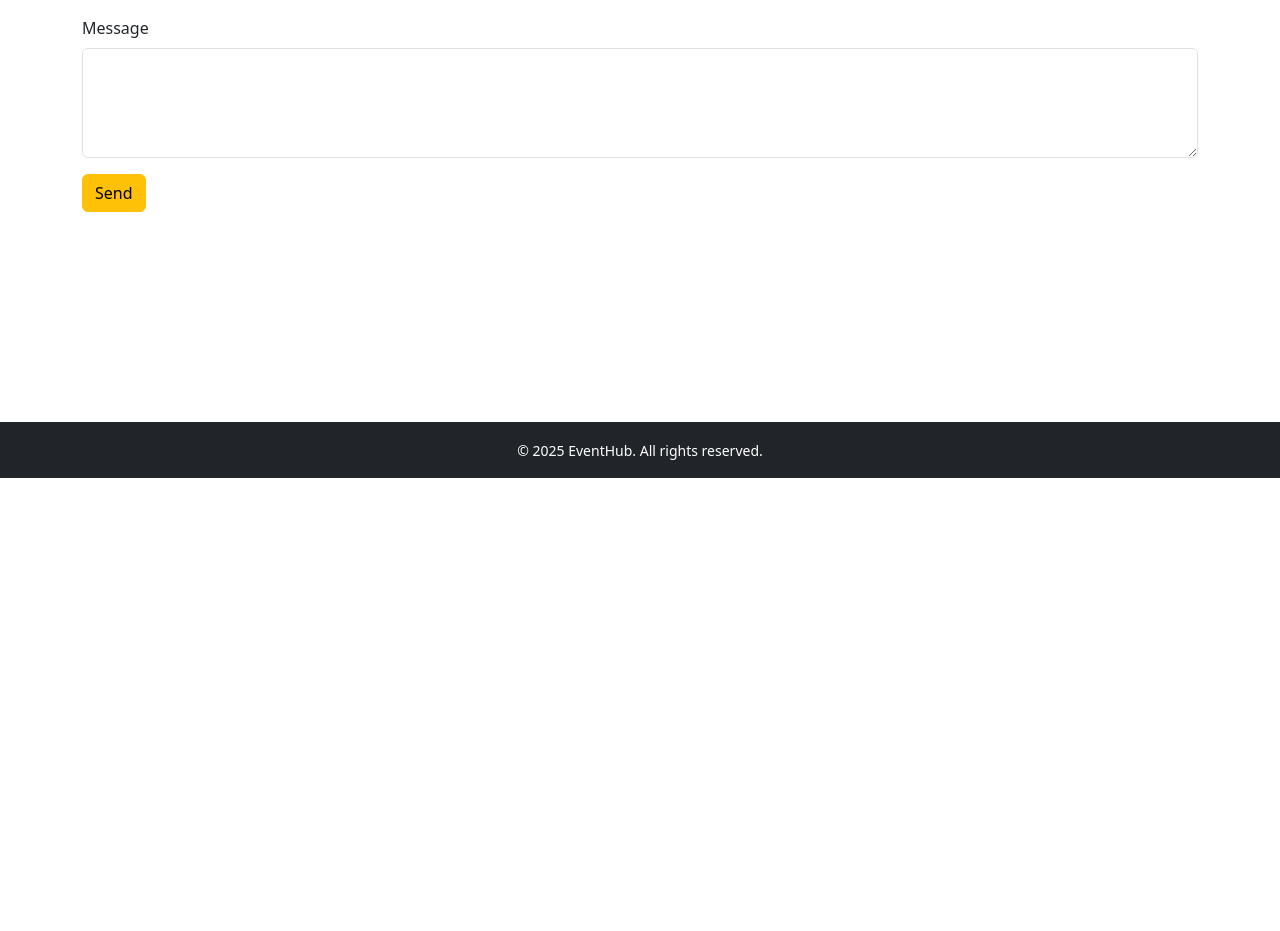
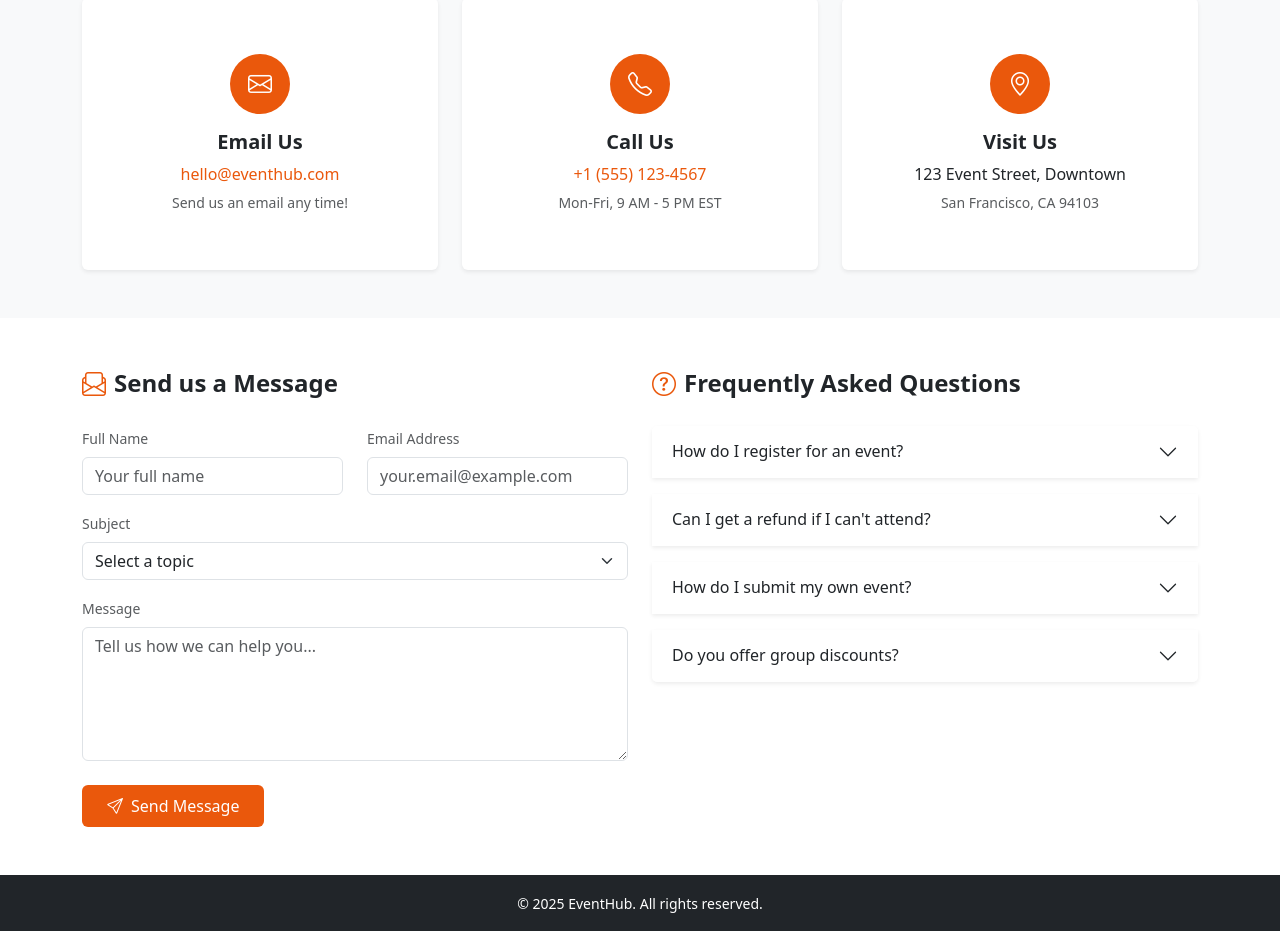
Before and after one commit to Abd-Rafay/EventHub, a React (Vite) app: page /contact in a window 1280 px wide. Shown: the part 322-1253 px from the top of the page. Before the commit the page ends 800 px from the top, so only its background shows below. Built offline with nearby package versions, Linux system fonts and the light colour scheme.

Commit message:
fixed contact page and added functionality

```diff
--- a/src/pages/Contact.jsx
+++ b/src/pages/Contact.jsx
@@ -1,25 +1,237 @@
-import React from 'react';
+import React, { useState } from 'react';
 
 function Contact() {
+  const [formData, setFormData] = useState({
+    fullName: '',
+    email: '',
+    subject: '',
+    message: ''
+  });
+
+  const handleChange = (e) => {
+    const { name, value } = e.target;
+    setFormData(prev => ({ ...prev, [name]: value }));
+  };
+
+  const handleSubmit = (e) => {
+    e.preventDefault();
+    console.log('Form submitted:', formData);
+    // Add actual form submission logic here
+    alert('Message sent! We\'ll get back to you soon.');
+    setFormData({ fullName: '', email: '', subject: '', message: '' });
+  };
+
   return (
-    <div className="container py-5">
-      <h2 className="mb-4 fw-bold">Contact Us</h2>
-      <form>
-        <div className="mb-3">
-          <label htmlFor="name" className="form-label">Name</label>
-          <input type="text" className="form-control" id="name" required />
+    <>
+      {/* Hero Section */}
+      <section className="bg-orange-600 text-white py-5">
+        <div className="container text-center">
+          <h1 className="display-5 fw-bold mb-3">Get in Touch</h1>
+          <p className="lead">
+            Have questions about events? Want to partner with us? We'd love to
+            hear from you!
+          </p>
         </div>
-        <div className="mb-3">
-          <label htmlFor="email" className="form-label">Email</label>
-          <input type="email" className="form-control" id="email" required />
+      </section>
+
+      {/* Contact Options */}
+      <section className="py-5 bg-light">
+        <div className="container">
+          <div className="row g-4">
+            {/* Email */}
+            <div className="col-md-4">
+              <div className="card shadow-sm h-100 border-0">
+                <div className="card-body text-center p-4">
+                  <div className="bg-orange-600 p-3 rounded-circle d-inline-flex justify-content-center align-items-center mb-3"
+                      style={{width: "60px", height: "60px"}}>
+                    <i className="bi bi-envelope fs-4 text-white"></i>
+                  </div>
+                  <h5 className="fw-bold">Email Us</h5>
+                  <p className="mb-1"><a href="mailto:hello@eventhub.com" className="text-decoration-none text-orange-600">hello@eventhub.com</a></p>
+                  <small className="text-muted">Send us an email any time!</small>
+                </div>
+              </div>
+            </div>
+
+            {/* Phone */}
+            <div className="col-md-4">
+              <div className="card shadow-sm h-100 border-0">
+                <div className="card-body text-center p-4">
+                  <div className="bg-orange-600 p-3 rounded-circle d-inline-flex justify-content-center align-items-center mb-3"
+                      style={{width: "60px", height: "60px"}}>
+                    <i className="bi bi-telephone fs-4 text-white"></i>
+                  </div>
+                  <h5 className="fw-bold">Call Us</h5>
+                  <p className="mb-1"><a href="tel:+15551234567" className="text-decoration-none text-orange-600">+1 (555) 123-4567</a></p>
+                  <small className="text-muted">Mon-Fri, 9 AM - 5 PM EST</small>
+                </div>
+              </div>
+            </div>
+
+            {/* Visit */}
+            <div className="col-md-4">
+              <div className="card shadow-sm h-100 border-0">
+                <div className="card-body text-center p-4">
+                  <div className="bg-orange-600 p-3 rounded-circle d-inline-flex justify-content-center align-items-center mb-3"
+                      style={{width: "60px", height: "60px"}}>
+                    <i className="bi bi-geo-alt fs-4 text-white"></i>
+                  </div>
+                  <h5 className="fw-bold">Visit Us</h5>
+                  <p className="mb-1">123 Event Street, Downtown</p>
+                  <small className="text-muted">San Francisco, CA 94103</small>
+                </div>
+              </div>
+            </div>
+          </div>
         </div>
-        <div className="mb-3">
-          <label htmlFor="message" className="form-label">Message</label>
-          <textarea className="form-control" id="message" rows="4" required></textarea>
+      </section>
+
+      {/* Contact Form */}
+      <section className="py-5">
+        <div className="container">
+          <div className="row">
+            {/* Form */}
+            <div className="col-lg-6 mb-4 mb-lg-0">
+              <div className="d-flex align-items-center mb-4">
+                <i className="bi bi-envelope-paper text-orange-600 me-2 fs-4"></i>
+                <h2 className="h4 fw-bold mb-0">Send us a Message</h2>
+              </div>
+
+              <form onSubmit={handleSubmit}>
+                <div className="row mb-3">
+                  <div className="col-md-6 mb-3 mb-md-0">
+                    <label htmlFor="fullName" className="form-label small text-muted">Full Name</label>
+                    <input
+                      type="text"
+                      className="form-control"
+                      id="fullName"
+                      name="fullName"
+                      value={formData.fullName}
+                      onChange={handleChange}
+                      placeholder="Your full name"
+                      required
+                    />
+                  </div>
+                  <div className="col-md-6">
+                    <label htmlFor="email" className="form-label small text-muted">Email Address</label>
+                    <input
+                      type="email"
+                      className="form-control"
+                      id="email"
+                      name="email"
+                      value={formData.email}
+                      onChange={handleChange}
+                      placeholder="your.email@example.com"
+                      required
+                    />
+                  </div>
+                </div>
+
+                <div className="mb-3">
+                  <label htmlFor="subject" className="form-label small text-muted">Subject</label>
+                  <div className="input-group">
+                    <select
+                      className="form-select"
+                      id="subject"
+                      name="subject"
+                      value={formData.subject}
+                      onChange={handleChange}
+                      required
+                    >
+                      <option value="">Select a topic</option>
+                      <option value="General Inquiry">General Inquiry</option>
+                      <option value="Event Registration">Event Registration</option>
+                      <option value="Partnership Opportunity">Partnership Opportunity</option>
+                      <option value="Support">Support</option>
+                    </select>
+                  </div>
+                </div>
+
+                <div className="mb-4">
+                  <label htmlFor="message" className="form-label small text-muted">Message</label>
+                  <textarea
+                    className="form-control"
+                    id="message"
+                    name="message"
+                    rows="5"
+                    value={formData.message}
+                    onChange={handleChange}
+                    placeholder="Tell us how we can help you..."
+                    required
+                  ></textarea>
+                </div>
+
+                <button type="submit" className="btn btn-orange-600 bg-orange-600 text-white px-4 py-2">
+                  <i className="bi bi-send me-2"></i>Send Message
+                </button>
+              </form>
+            </div>
+
+            {/* FAQ */}
+            <div className="col-lg-6">
+              <div className="d-flex align-items-center mb-4">
+                <i className="bi bi-question-circle text-orange-600 me-2 fs-4"></i>
+                <h2 className="h4 fw-bold mb-0">Frequently Asked Questions</h2>
+              </div>
+
+              <div className="accordion" id="faqAccordion">
+                <div className="accordion-item border-0 mb-3 shadow-sm">
+                  <h3 className="accordion-header">
+                    <button className="accordion-button collapsed" type="button" data-bs-toggle="collapse" data-bs-target="#faq1">
+                      How do I register for an event?
+                    </button>
+                  </h3>
+                  <div id="faq1" className="accordion-collapse collapse" data-bs-parent="#faqAccordion">
+                    <div className="accordion-body">
+                      Simply browse our events page. Find an event you're interested in, and click the "Register Now" button. You'll be guided through the registration process.
+                    </div>
+                  </div>
+                </div>
+
+                <div className="accordion-item border-0 mb-3 shadow-sm">
+                  <h3 className="accordion-header">
+                    <button className="accordion-button collapsed" type="button" data-bs-toggle="collapse" data-bs-target="#faq2">
+                      Can I get a refund if I can't attend?
+                    </button>
+                  </h3>
+                  <div id="faq2" className="accordion-collapse collapse" data-bs-parent="#faqAccordion">
+                    <div className="accordion-body">
+                      Refund policies vary by event. Please check the specific event details or contact the event organizer directly for refund information.
+                    </div>
+                  </div>
+                </div>
+
+                <div className="accordion-item border-0 mb-3 shadow-sm">
+                  <h3 className="accordion-header">
+                    <button className="accordion-button collapsed" type="button" data-bs-toggle="collapse" data-bs-target="#faq3">
+                      How do I submit my own event?
+                    </button>
+                  </h3>
+                  <div id="faq3" className="accordion-collapse collapse" data-bs-parent="#faqAccordion">
+                    <div className="accordion-body">
+                      We'd love to feature your event! Please contact us with your event details, and we'll get back to you with the next steps for submission and review.
+                    </div>
+                  </div>
+                </div>
+
+                <div className="accordion-item border-0 shadow-sm">
+                  <h3 className="accordion-header">
+                    <button className="accordion-button collapsed" type="button" data-bs-toggle="collapse" data-bs-target="#faq4">
+                      Do you offer group discounts?
+                    </button>
+                  </h3>
+                  <div id="faq4" className="accordion-collapse collapse" data-bs-parent="#faqAccordion">
+                    <div className="accordion-body">
+                      Yes, for many group bookings! Contact us with your group size and event interests, and we'll connect you with the appropriate organizers.
+                    </div>
+                  </div>
+                </div>
+              </div>
+            </div>
+          </div>
         </div>
-        <button type="submit" className="btn btn-warning">Send</button>
-      </form>
-    </div>
+      </section>
+    </>
   );
 }
 
--- a/src/pages/Home.jsx
+++ b/src/pages/Home.jsx
@@ -5,7 +5,7 @@ function Home() {
   return (
     <>
       {/* Hero Section */}
-      <section className="text-white text-center py-5 bg-orange-500">
+      <section className="text-white h-100 text-center py-5 bg-orange-500">
         <div className="container py-5">
           <h1 className="display-2 fw-bold mb-4">Your Gateway to
 Amazing Events</h1>
```
